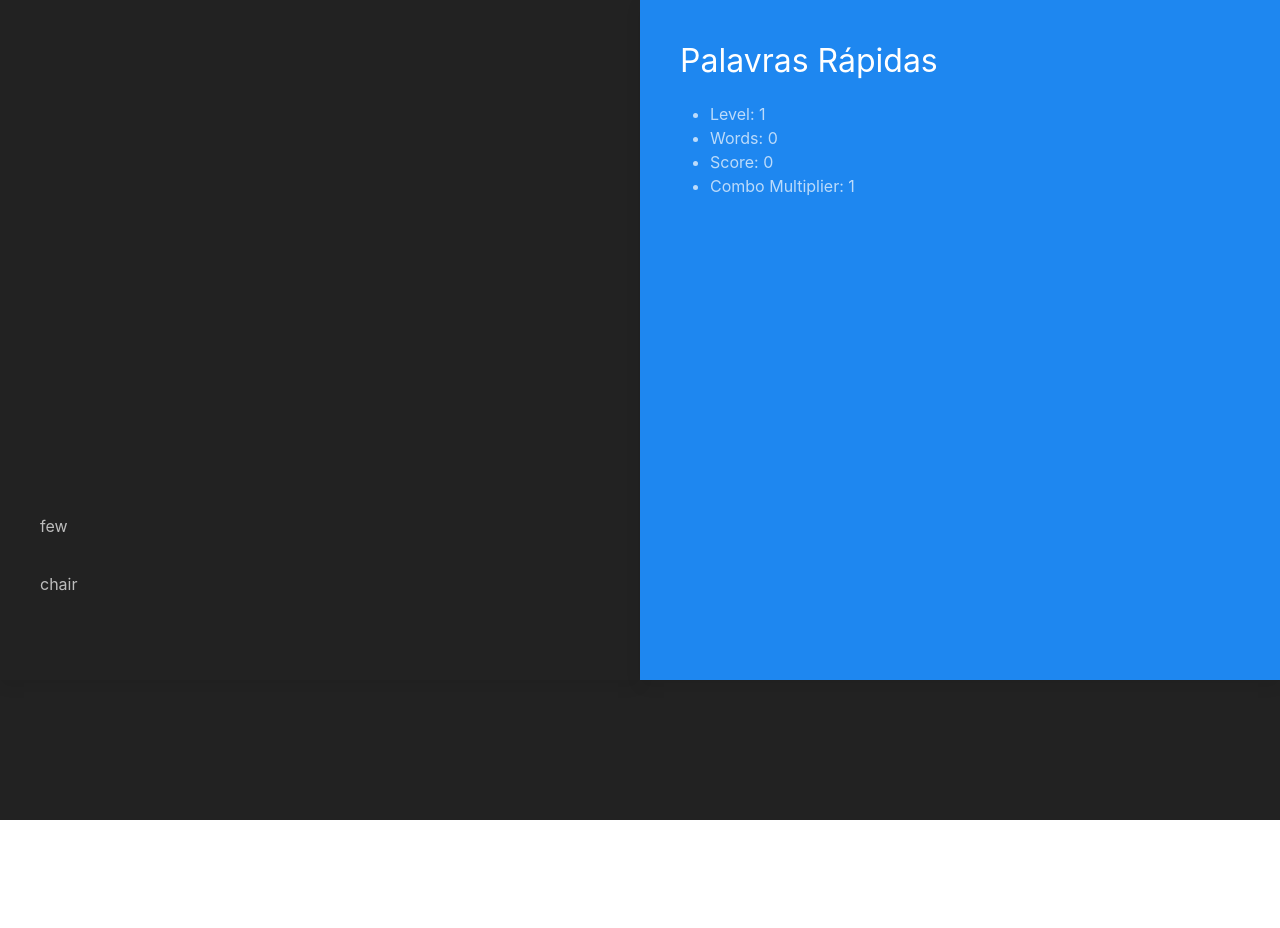
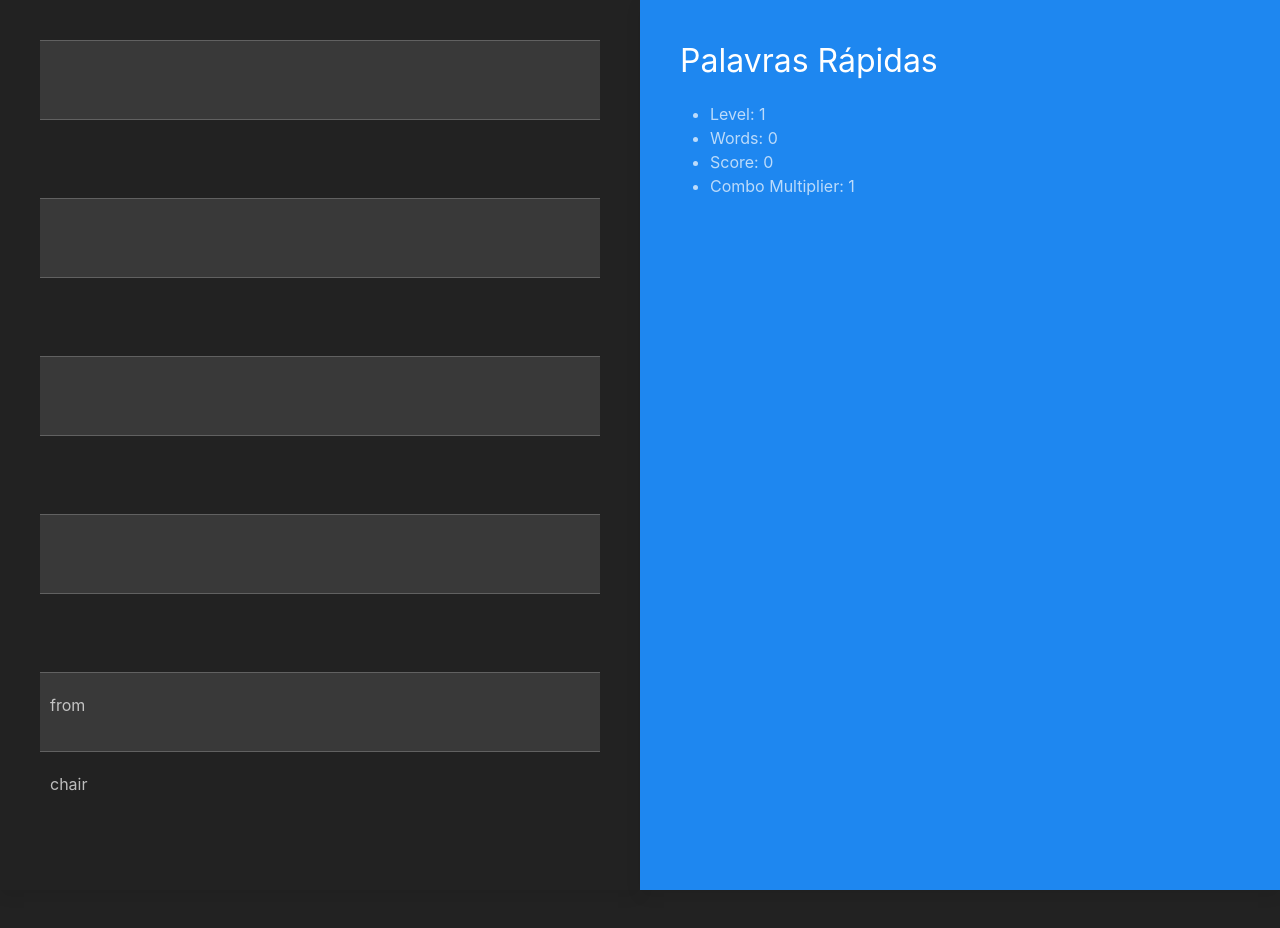
Before and after one commit to cij11/typing-game, a React (Create React App) app: page /game in a window 1280 px wide. Shown: the top 928 px of the page. Before the commit the page ends 820 px from the top, so only its background shows below. Built offline with nearby package versions, Linux system fonts and the light colour scheme.

Commit message:
Styling, preventing first letter collisions

```diff
--- a/src/components/Stack.tsx
+++ b/src/components/Stack.tsx
@@ -20,7 +20,7 @@ export default class Stack extends React.Component<Props> {
 
         return (
             <div>
-                <ul className="uk-list">
+                <ul className="uk-list uk-list-striped">
                     {
                         // dummy elements to fill the remaining rows
                     }
@@ -33,7 +33,14 @@ export default class Stack extends React.Component<Props> {
                         </li>
                     ))}
                     {reversedStack.map((stackWord) => (
-                        <li key={`${stackWord.id}-${stackWord.isActive}`}>
+                        <li
+                            key={`${stackWord.id}-${stackWord.isActive}`}
+                            className={
+                                stackWord.isActive
+                                    ? 'uk-background-primary'
+                                    : ''
+                            }
+                        >
                             <ul className="uk-list"></ul>
                             <li>{stackWord.word}</li>
                             {1 && (
--- a/src/containers/GameContainer2.tsx
+++ b/src/containers/GameContainer2.tsx
@@ -103,7 +103,8 @@ class GameContainer2 extends React.Component<Props, State> {
     addWordToStack() {
         const topWordIndex = this.state.topWordIndex + 1
 
-        const selectedWord = pickWord(this.props.score.level)
+        const currentWords = this.state.stack.map((stackWord) => stackWord.word)
+        const selectedWord = pickWord(this.props.score.level, currentWords)
 
         const newStack = [
             ...this.state.stack,
--- a/src/support/word-picker.tsx
+++ b/src/support/word-picker.tsx
@@ -2,7 +2,7 @@ import easyWords from '../word-lists/most-common-1000'
 import mediumWords from '../word-lists/most-common-3000'
 import hardWords from '../word-lists/most-common-10000'
 
-export default function pickWord(level: number): string {
+export default function pickWord(level: number, stackWords: string[]): string {
     let wordList = easyWords
     if (level > 10) {
         wordList = mediumWords
@@ -10,11 +10,19 @@ export default function pickWord(level: number): string {
         wordList = hardWords
     }
 
+    const currentFirstLetters = stackWords.reduce(
+        (collector, stackWord) => collector + stackWord[0],
+        ''
+    )
+
     const maxWordLength = Math.floor(level / 2) + 5
 
-    const availableWords = wordList.filter(
-        (word) => word.length <= maxWordLength
-    )
+    const availableWords = wordList.filter((word) => {
+        return (
+            word.length <= maxWordLength &&
+            !currentFirstLetters.includes(word[0])
+        )
+    })
 
     if (availableWords.length === 0) {
         console.error('No words less than length ' + maxWordLength)
```
